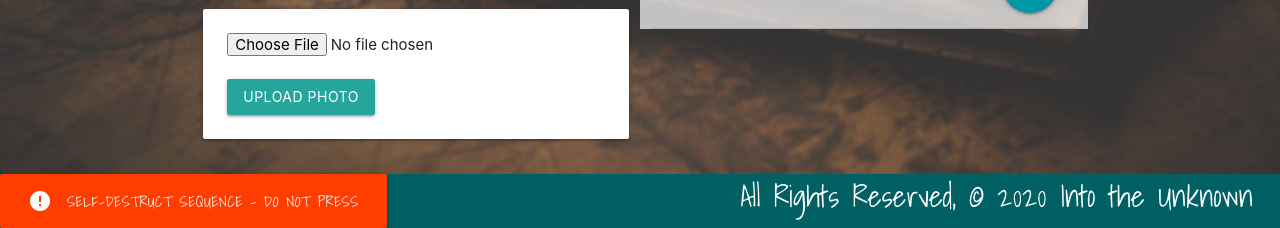
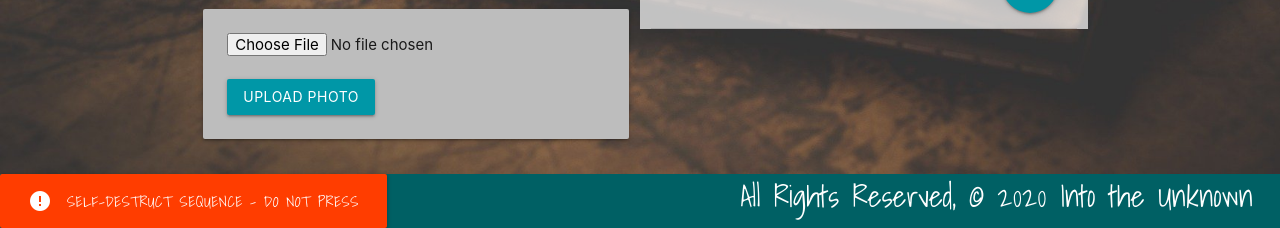
Before and after one commit to skylarw19/into-the-unknown, a Django app: page /places/1/ in a window 1280 px wide. Shown: the part 844-1072 px from the top of the page. Run offline with Django 3.2, Linux system fonts and the light colour scheme; a user stored in the database is signed in; tables that the repository leaves empty hold one stand-in row (values such as "Sample post").

Commit message:
details css

```diff
--- a/main_app/templates/places/detail.html
+++ b/main_app/templates/places/detail.html
@@ -23,15 +23,15 @@
       </div>
     </div>
     {% for photo in place.photo_set.all %}
-      <img class="responsive-img card-panel" src="{{photo.url}}">
+      <img class="responsive-img card-panel #bdbdbd grey lighten-1" src="{{photo.url}}">
     {% empty %}
-      <div class="card-panel teal-text center-align">Nothing Uploaded!</div>
+      <div class="card-panel #bdbdbd grey lighten-1 teal-text center-align">Nothing Uploaded!</div>
     {% endfor %}
-    <form action="{% url 'add_photo' place.id %}" enctype="multipart/form-data" method="POST" class="card-panel">
+    <form action="{% url 'add_photo' place.id %}" enctype="multipart/form-data" method="POST" class="card-panel #bdbdbd grey lighten-1">
       {% csrf_token %}
       <input type="file" name="photo-file">
       <br><br>
-      <input type="submit" class="btn" value="Upload Photo">
+      <input type="submit" class="btn #0097A7 cyan darken-2" value="Upload Photo">
     </form>
   </div>
   <div id="commentform" class="input-field label col s6">
```
